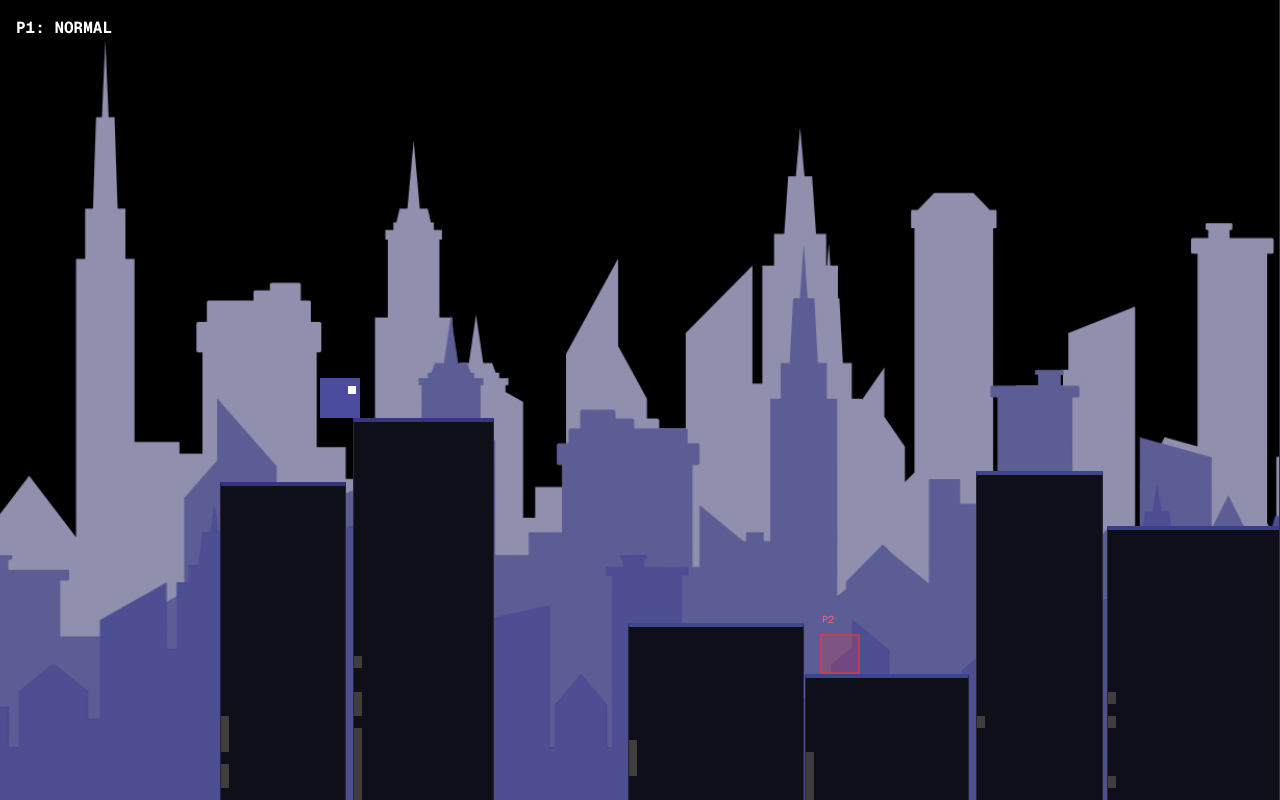
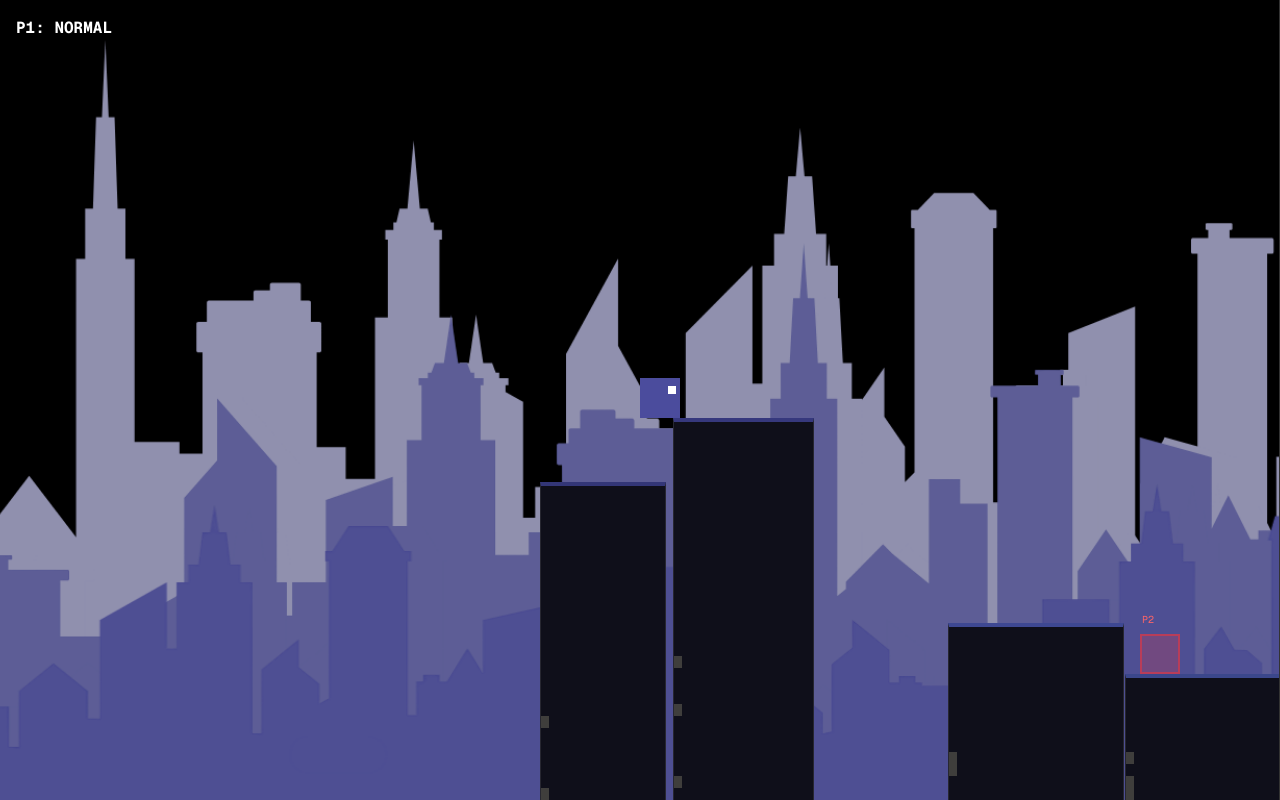
Before and after one commit to furinehigh/ShadowRift, a Next.js app: page / in a window 1280 px wide. Built offline with nearby package versions, Linux system fonts and the light colour scheme.

Commit message:
now opening the rift realm always on right side and pausing the normal side for that switched player

```diff
--- a/components/bg/SplitWorld.tsx
+++ b/components/bg/SplitWorld.tsx
@@ -74,6 +74,8 @@ export default function SplitWorld() {
         x: 600, y: 300, vx: 0, vy: 0, width: PLAYER_W, height: PLAYER_H, isGrounded: false, isDead: false, facingRight: false, realm: 'normal', lastRiftSwitch: 0, hp: 100
     })
 
+    const cameras = useRef({normal: 100, rift: 600})
+
     const normalBuildings = useRef<Building[]>(generateSkyline('normal'))
     const riftBuildings = useRef<Building[]>(generateSkyline('rift'))
 
@@ -82,12 +84,32 @@ export default function SplitWorld() {
     const updatePhysics = (p: PlayerState, dt: number, buildings: Building[]) => {
         if (p.isDead) return
 
-        p.vy += GRAVITY * dt
         p.x += p.vx * dt
-        p.y += p.vy * dt
 
         const screenHeight = window.innerHeight
         const floorY = screenHeight
+
+        for (const b of buildings) {
+            const bTop = floorY - b.height
+
+            if (p.x < b.x + b.width &&
+                p.x + p.width > b.x &&
+                p.y + p.height > bTop + 10
+            ) {
+                if (p.vx > 0) {
+                    p.x = b.x - p.width
+                    p.vx = 0
+                } else if (p.vx < 0) {
+                    p.x = b.x + b.width
+                    p.vx =0
+                }
+            }
+        }
+
+
+        p.vy += GRAVITY * dt
+        p.y += p.vy * dt
+
 
         p.isGrounded = false
 
@@ -119,73 +141,6 @@ export default function SplitWorld() {
         }
     }
 
-    // platforms check
-    // const platforms = useMemo(() => {
-    //     const plats: Platform[] = []
-
-    //     let currentX = 0
-    //     for (let i=0; i< 100; i++) {
-    //         const gap = 100 + Math.random() * 150
-    //         const width = 200 + Math.random() * 400
-    //         const height = 50 + Math.random() * 150
-
-    //         const yOffset = (Math.random() * 200) - 100
-
-    //         plats.push({
-    //             id: `p-${i}`,
-    //             x: currentX,
-    //             y: GROUND_Y - height + yOffset,
-    //             width,
-    //             height
-    //         })
-
-    //         currentX += width + gap
-    //     }
-
-    //     return plats
-    // }, [])
-
-    // // collisions
-    // const checkCollision = (p: PlayerState, dt: number) => {
-    //     if (p.y > window.innerHeight + 100) {
-    //         if (!p.isDead) {
-    //             p.isDead = true
-    //             console.log('Player died by falling :(')
-
-    //             setTimeout(() => {
-    //                 p.x = 100
-    //                 p.y = 300
-    //                 p.vy = 0
-    //                 p.isDead = false
-    //             }, 1000)
-    //         }
-    //         return
-
-
-    //     }
-
-    //     p.isGrounded = false
-
-    //     const nextX = p.x + p.vx * dt
-    //     const nextY = p.y + p.vy * dt
-
-
-    //     for (const plat of platforms) {
-    //         if (
-    //             p.x + PLAYER_SIZE/2 > plat.x &&
-    //             p.x + PLAYER_SIZE/2 < plat.x + plat.width &&
-    //             p.y + PLAYER_SIZE <= plat.y + 10 &&
-    //             nextY + PLAYER_SIZE >= plat.y
-    //         ) {
-    //             if (p.vy > 0) {
-    //                 p.y = plat.y - PLAYER_SIZE
-    //                 p.vy = 0
-    //                 p.isGrounded = true
-    //                 if (p.vy > 500) playSound('land')
-    //             }
-    //         }
-    //     }
-    // }
 
     useGameLoop((dt) => {
 
@@ -226,15 +181,13 @@ export default function SplitWorld() {
         updatePhysics(p1.current, dt, p1.current.realm === 'normal' ? normalBuildings.current : riftBuildings.current)
         updatePhysics(p2.current, dt, p2.current.realm === 'normal' ? normalBuildings.current : riftBuildings.current)
 
-        // p1.current.vy += GRAVITY * dt
-        // p1.current.x += p1.current.vx * dt
-        // p1.current.y += p1.current.vy * dt
+        if (p1.current.realm === 'normal'){
+            cameras.current.normal = p1.current.x
+        }
+        if (p1.current.realm === 'rift') {
+            cameras.current.rift = p1.current.x
+        }
 
-        // p2.current.vy += GRAVITY * dt
-        // p2.current.y += p2.current.vy * dt
-
-        // checkCollision(p1.current, dt)
-        // checkCollision(p2.current, dt)
 
         setTick(t => t + 1)
     })
@@ -283,54 +236,43 @@ export default function SplitWorld() {
         setP1Realm(newRealm)
     }
 
-    // // rendering pos
-    // const getRenderStyle = (obj: {x: number, y: number, width: number, height: number}) => {
-    //     const cameraX = p1.current.x - (window.innerWidth/2) + (PLAYER_SIZE/2)
-
-    //     return {
-    //         left: obj.x - cameraX,
-    //         top: obj.y,
-    //         widht: obj.width,
-    //         height: obj.height
-    //     }
-    // }
-
-    const cameraOffset = p1.current.x
 
     const isSplit = p1Realm !== p2Realm
 
     return (
         <div className="flex w-full h-full  relative overflow-hidden select-none font-mono bg-black">
             <div className="relative h-full overflow-hidden transition-all duration-300 border-r border-white/20"
-                style={{ width: isSplit ? '50%' : '100%' }}
+                style={{ width: isSplit ? '50%' : (p1Realm === 'normal' ? '100%' : '0%') }}
             >
-                <RealmScene realm={p1Realm === 'normal' ? realms[0] : realms[1]} cameraOffset={cameraOffset} />
+                <RealmScene realm={realms[0]} cameraOffset={cameras.current.normal} />
 
                 <GameView
-                    cameraX={cameraOffset}
-                    player={p1.current}
-                    otherPlayer={p2.current}
-                    buildings={p1Realm === 'normal' ? normalBuildings.current : riftBuildings.current}
-                    isRift={p1Realm === 'rift'}
+                    cameraX={cameras.current.normal}
+                    player={p1Realm === 'normal' ? p1.current : p2.current}
+                    otherPlayer={p1Realm === 'normal' ? p2.current: p2.current}
+                    buildings={normalBuildings.current}
+                    isRift={false}
                     active={true}
+                    screenWidthDivider={isSplit ? 2 : 1}
                 />
             </div>
 
 
             <div className="relative h-full overflow-hidden transition-all duration-300"
                 style={{
-                    width: isSplit ? '50%' : '0%',
-                    opacity: isSplit ? 1 : 0
+                    width: isSplit ? '50%' : (p1Realm === 'rift' ? '100%' : '0%'),
+                    opacity: 1
                 }}
             >
-                <RealmScene realm={p2Realm === 'normal' ? realms[0] : realms[1]} cameraOffset={cameraOffset} />
+                <RealmScene realm={realms[1]} cameraOffset={cameras.current.rift} />
                 <GameView
-                    cameraX={p2.current.x}
-                    player={p2.current}
-                    otherPlayer={p1.current}
-                    buildings={p2Realm === 'normal' ? normalBuildings.current : riftBuildings.current}
-                    isRift={p2Realm === 'rift'}
-                    active={isSplit}
+                    cameraX={cameras.current.rift}
+                    player={p1Realm === 'rift' ? p1.current : p2.current}
+                    otherPlayer={p1Realm === 'rift' ? p2.current : p1.current}
+                    buildings={riftBuildings.current}
+                    isRift={true}
+                    active={true}
+                    screenWidthDivider={isSplit ? 2 : 1}
                 />
             </div>
 
@@ -345,21 +287,16 @@ export default function SplitWorld() {
             <div className="absolute top-4 left-4 text-white font-bold text-shadow pointer-events-none z-50">
                 P1: {p1Realm.toUpperCase()}
             </div>
-            {isSplit && (
-                <div className="absolute top-4 right-4 text-white font-bold text-shadow pointer-events-none z-50">
-                    P2: {p2Realm.toUpperCase()}
-                </div>
-            )}
 
         </div>
     )
 }
 
-function GameView({ cameraX, player, otherPlayer, buildings, isRift, active }: any) {
+function GameView({ cameraX, player, otherPlayer, buildings, isRift, active, screenWidthDivider }: any) {
     if (!active) return null
 
 
-    const offsetX = cameraX - (window.innerWidth / (active ? (window.innerWidth < 768 ? 1 : 2) : 1)) / 2
+    const offsetX = cameraX - (window.innerWidth / screenWidthDivider) / 2
 
     return (
         <div className="absolute inset-0 pointer-events-none">
@@ -390,7 +327,7 @@ function GameView({ cameraX, player, otherPlayer, buildings, isRift, active }: a
                 )
             })}
 
-            <div style={{
+            {player.realm === (isRift ? 'rift' : 'normal') && <div style={{
                 position: 'absolute',
                 left: player.x - offsetX,
                 top: player.y,
@@ -405,9 +342,9 @@ function GameView({ cameraX, player, otherPlayer, buildings, isRift, active }: a
                         right: player.facingRight ? 4 : 'auto',
                         left: player.facingRight ? 'auto' : 4
                     }} />
-            </div>
+            </div>}
 
-            {otherPlayer.realm === player.realm &&<div style={{
+            {otherPlayer.realm === (isRift ? 'rift' : 'normal') &&<div style={{
                 position: 'absolute',
                 left: otherPlayer.x - offsetX,
                 top: otherPlayer.y,
```
